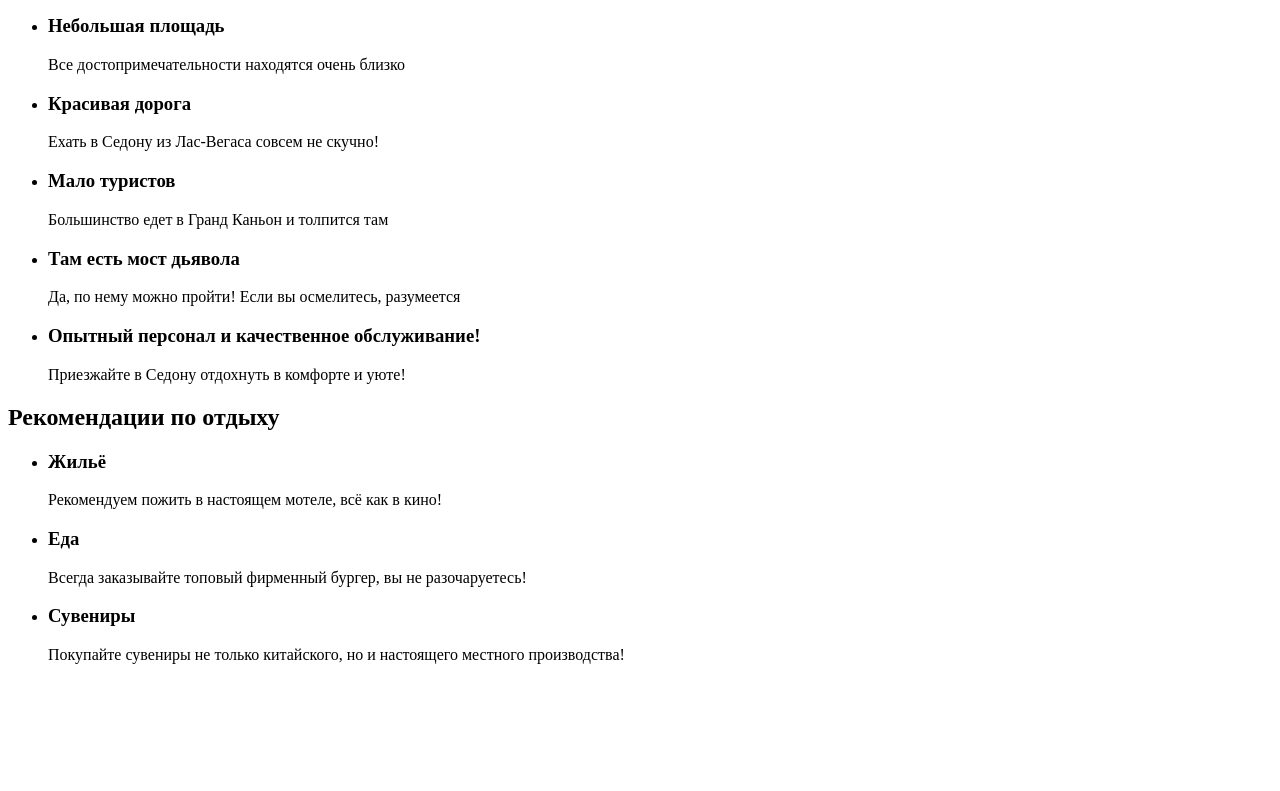
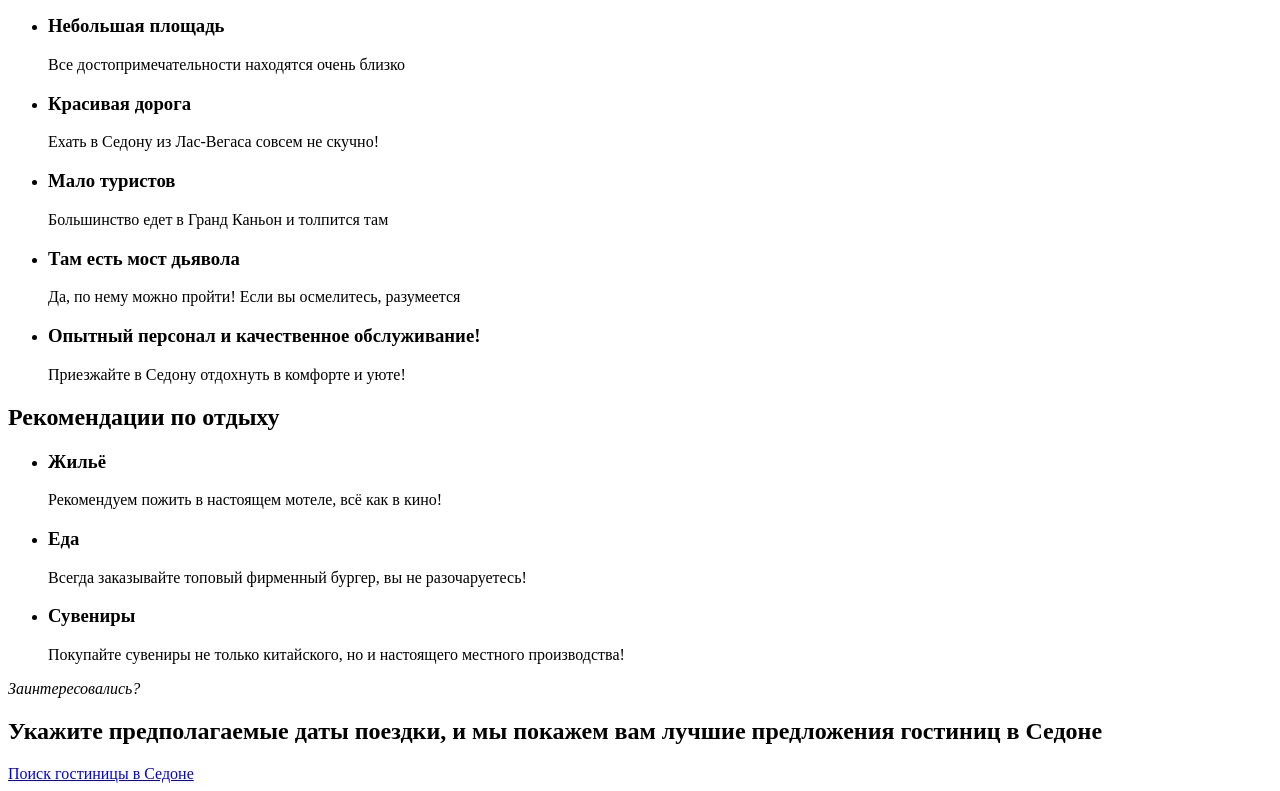
Before and after one commit to htmlacademy-htmlcss/2490377-sedona-39, a plain HTML site: page index.html in a window 1280 px wide. Shown: the part 363-1154 px from the top of the page. Before the commit the page ends 1043 px from the top, so only its background shows below. Drawn offline with Linux system fonts and the light colour scheme.

Commit message:
index.html: вёрстка блока hotel-reservation

```diff
--- a/index.html
+++ b/index.html
@@ -93,6 +93,13 @@
       </li>
     </ul>
   </section>
+
+  <section class="hotel-reservation">
+    <em>Заинтересовались?</em>
+    <h2>Укажите предполагаемые даты поездки, и мы покажем вам лучшие предложения гостиниц в Седоне</h2>
+    <a class="navigation-link" href="hotels.html">Поиск гостиницы в Седоне</a>
+  </section>
+
 </main>
 </body>
 </html>
```
